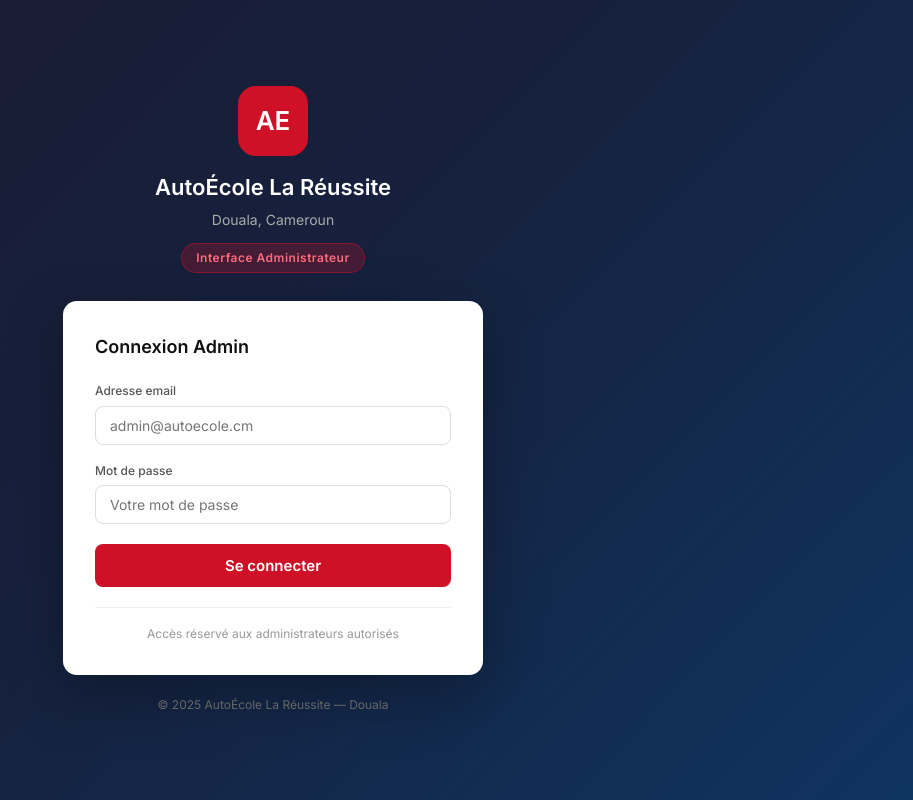
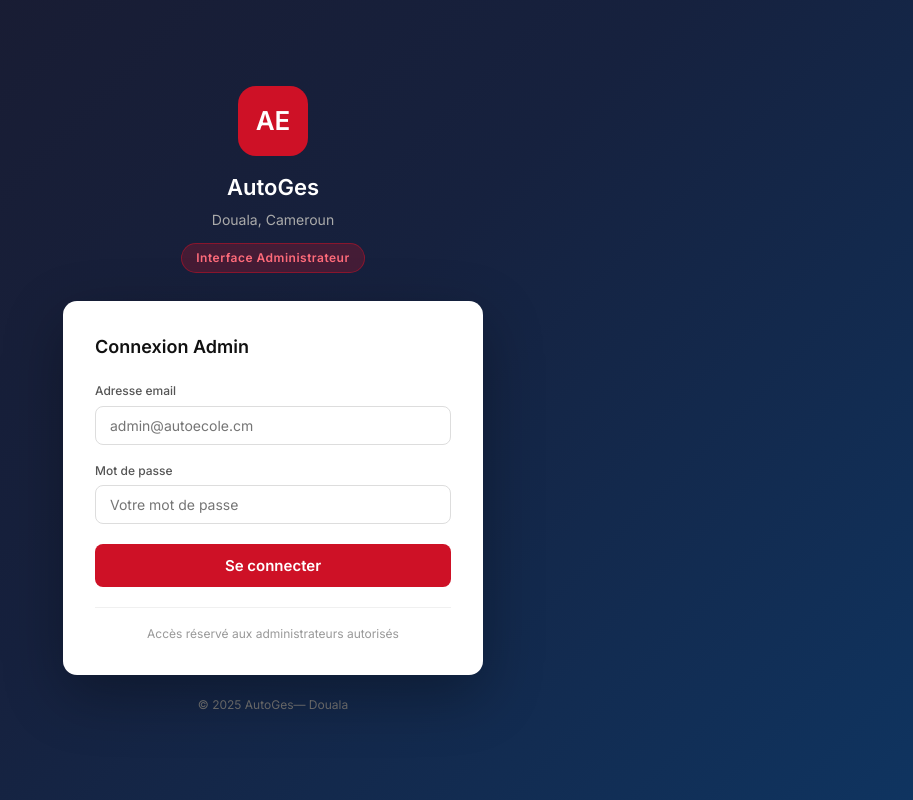
Before and after one commit to larissa70-blip/autoeges-frontend, a React (Create React App) app: page / in a window 1280 px wide. Shown: the whole page, without its empty margins (367-1280 px from the left). Built offline with nearby package versions, Linux system fonts and the light colour scheme.

Commit message:
Update Connexion.jsx

```diff
--- a/src/pages/Connexion.jsx
+++ b/src/pages/Connexion.jsx
@@ -31,7 +31,7 @@ export default function Connexion() {
         {/* Logo + titre */}
         <div style={styles.entete}>
           <div style={styles.logoIcon}>AE</div>
-          <h1 style={styles.titre}>AutoÉcole La Réussite</h1>
+          <h1 style={styles.titre}>AutoGes</h1>
           <p style={styles.sousTitre}>Douala, Cameroun </p>
           <div style={styles.adminBadge}>Interface Administrateur</div>
         </div>
@@ -84,7 +84,7 @@ export default function Connexion() {
         </div>
 
         <p style={styles.footer}>
-          © 2025 AutoÉcole La Réussite — Douala
+          © 2025 AutoGes— Douala
         </p>
       </div>
     </div>
```
